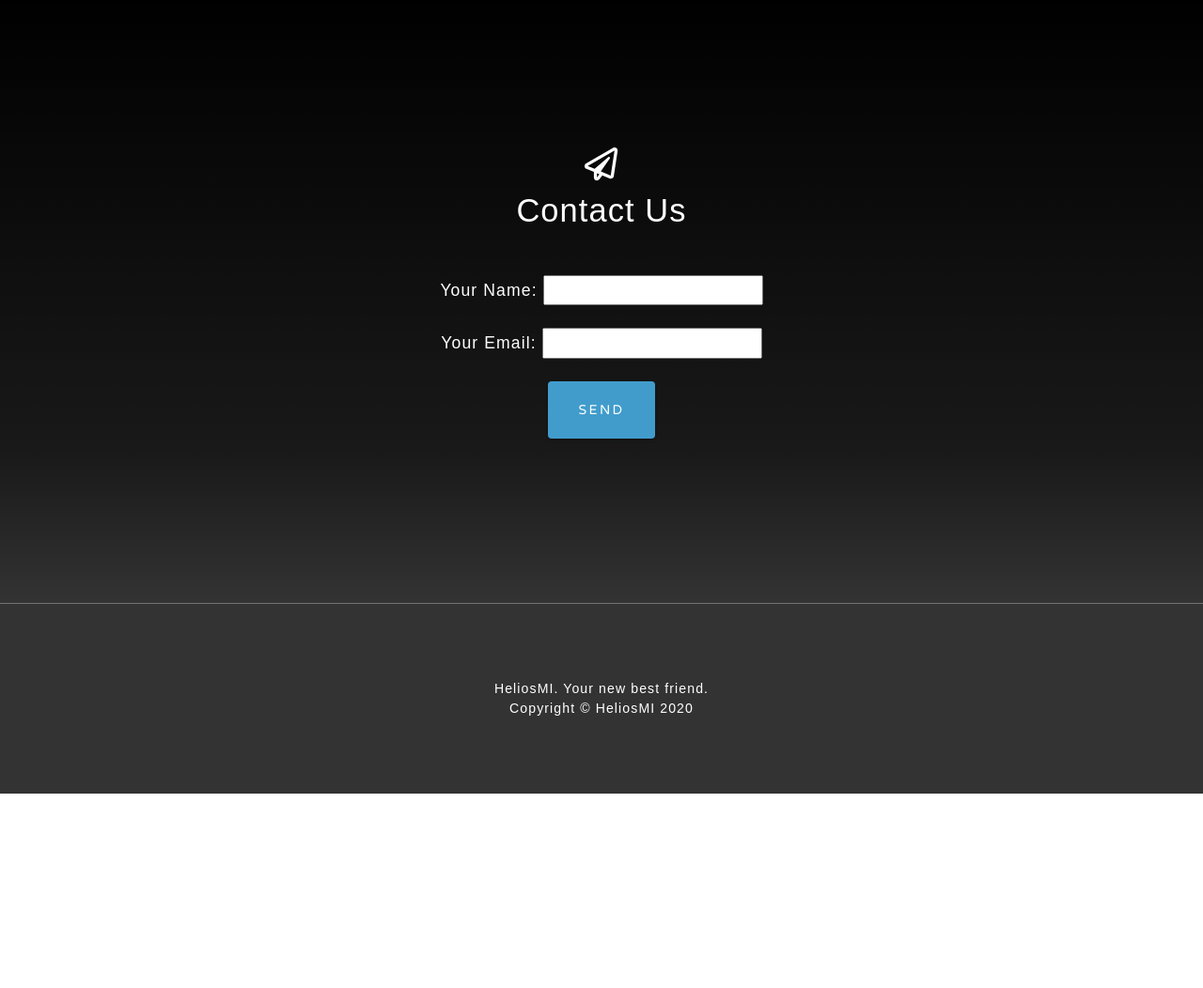
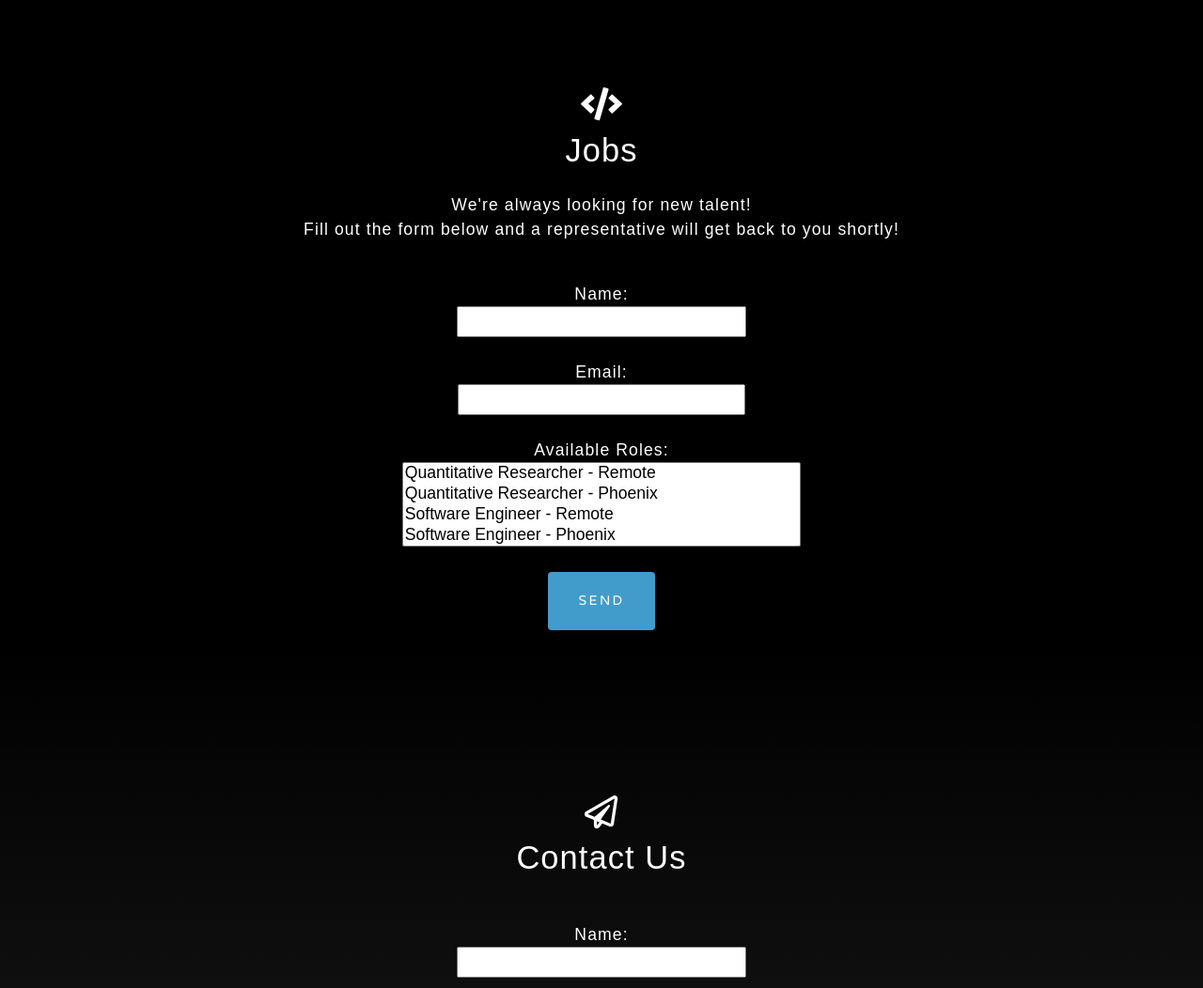
Before and after one commit to heliosmi/website, a plain HTML site: page index.html in a window 1280 px wide. Shown: the part 1319-2371 px from the top of the page at 94% size. Before the commit the page ends 2164 px from the top, so only its background shows below. Drawn offline with nearby package versions, Linux system fonts and the light colour scheme.

Commit message:
add jobs section

```diff
--- a/index.html
+++ b/index.html
@@ -34,6 +34,7 @@
                     <ul class="navbar-nav ml-auto">
                         <li class="nav-item"><a class="nav-link js-scroll-trigger" href="#about">About</a></li>
                      <!--   <li class="nav-item"><a class="nav-link js-scroll-trigger" href="#projects">Projects</a></li> -->
+                        <li class="nav-item"><a class="nav-link js-scroll-trigger" href="#jobs">Jobs</a></li>
                         <li class="nav-item"><a class="nav-link js-scroll-trigger" href="#signup">Contact Us</a></li>
                     </ul>
                 </div>
@@ -126,6 +127,49 @@
                 </div>
             </div>
         </section> -->
+
+
+      <!-- About-->
+      <section class="about-section text-center" id="jobs">
+            <div class="container">
+                <div class="row">
+                    <div class="col-lg-8 mx-auto">
+                        <i class="fa fa-code fa-2x mb-2 text-white"></i>
+                        <h2 class="text-white mb-4">Jobs </h2>
+                        <p class="text-white-50">
+                            We're always looking for new talent!
+                            <br>
+                            Fill out the form below and a representative will get back to you shortly!<br><br>
+                        </p>
+                        <form name="contact" method="POST" data-netlify="true">
+                                  <p>
+                                    <label class="text-white">Name: <input type="text" name="name" /></label>
+                                  </p>
+                                  <p>
+                                    <label class="text-white">Email: <input type="email" name="email" /></label>
+                                  </p>
+                                  <p>
+                                    <label>Available Roles: <select name="role[]" multiple>
+                                      <option value="leader">Quantitative Researcher - Remote</option>
+                                      <option value="follower">Quantitative Researcher - Phoenix</option>
+                                      <option value="follower">Software Engineer - Remote</option>
+                                      <option value="follower">Software Engineer - Phoenix</option>
+                                    </select></label>
+                                  </p>
+                                  <p>
+                                    <button class="btn btn-primary mx-auto" type="submit">Send</button>
+                                  </p>
+                        </form>
+                    </div>
+                </div>
+              <!--  <img class="img-fluid" src="assets/img/ipad.png" alt="" /> -->
+            </div>
+        </section>
+
+
+
+
+
         <section class="signup-section" id="signup">
                     <div class="container">
                         <div class="row">
@@ -134,14 +178,14 @@
                                 <h2 class="text-white mb-5">Contact Us</h2>
                                 <form name="contact" method="POST" data-netlify="true">
                                   <p>
-                                    <label class="text-white">Your Name: <input type="text" name="name" /></label>
+                                    <label class="text-white">Name: <input type="text" name="name" /></label>
                                   </p>
                                   <p>
-                                    <label class="text-white">Your Email: <input type="email" name="email" /></label>
+                                    <label class="text-white">Email: <input type="email" name="email" /></label>
                                   </p>
-                                  <!--<p>
-                                    <label>Message: <textarea name="message"></textarea></label>
-                                  </p>-->
+                                  <p>
+                                    <label class="text-white">Message: <textarea name="message"></textarea></label>
+                                  </p>
                                   <p>
                                     <button class="btn btn-primary mx-auto" type="submit">Send</button>
                                   </p>
```
Also changed, not shown: css/styles.css.
